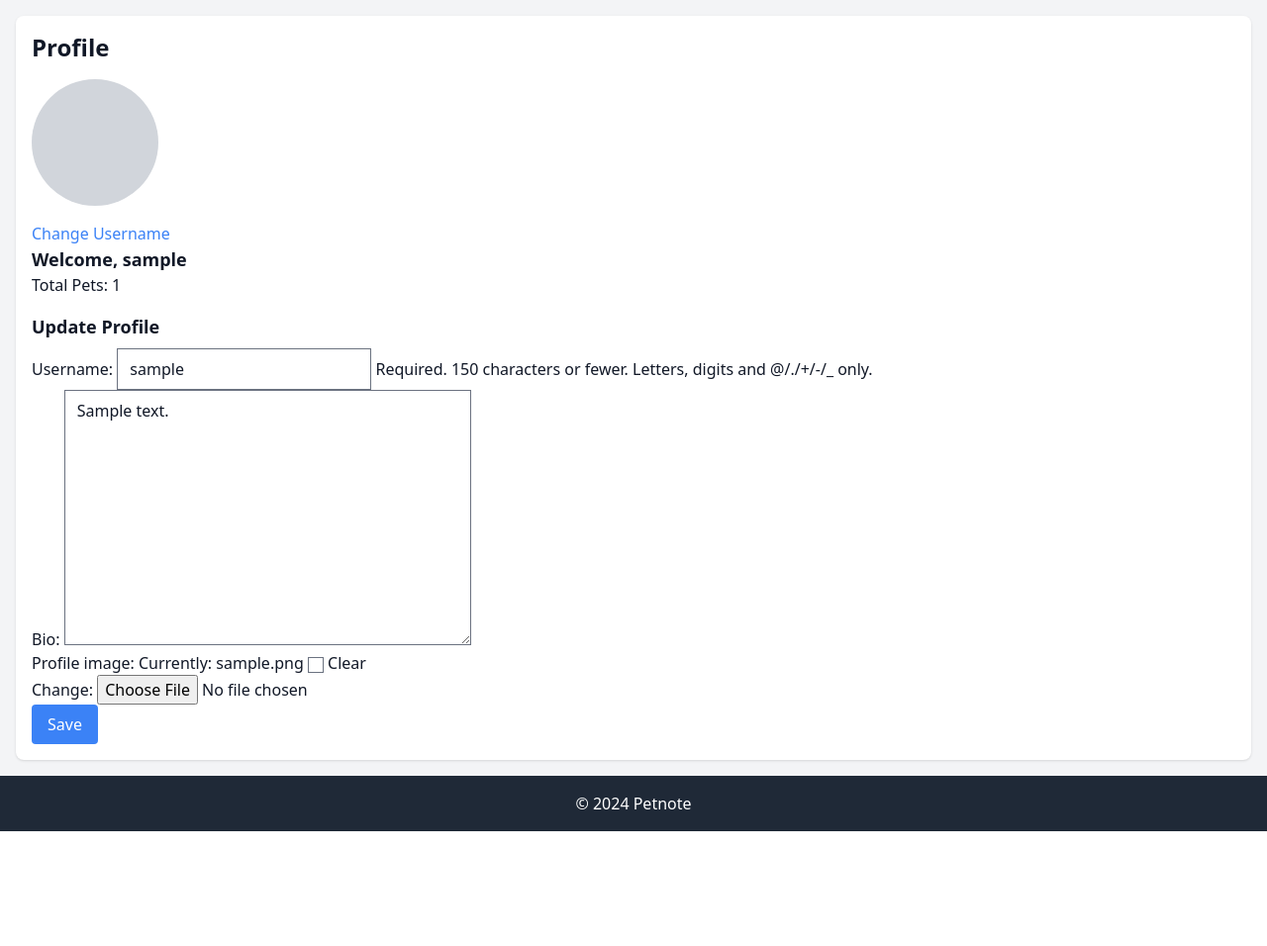
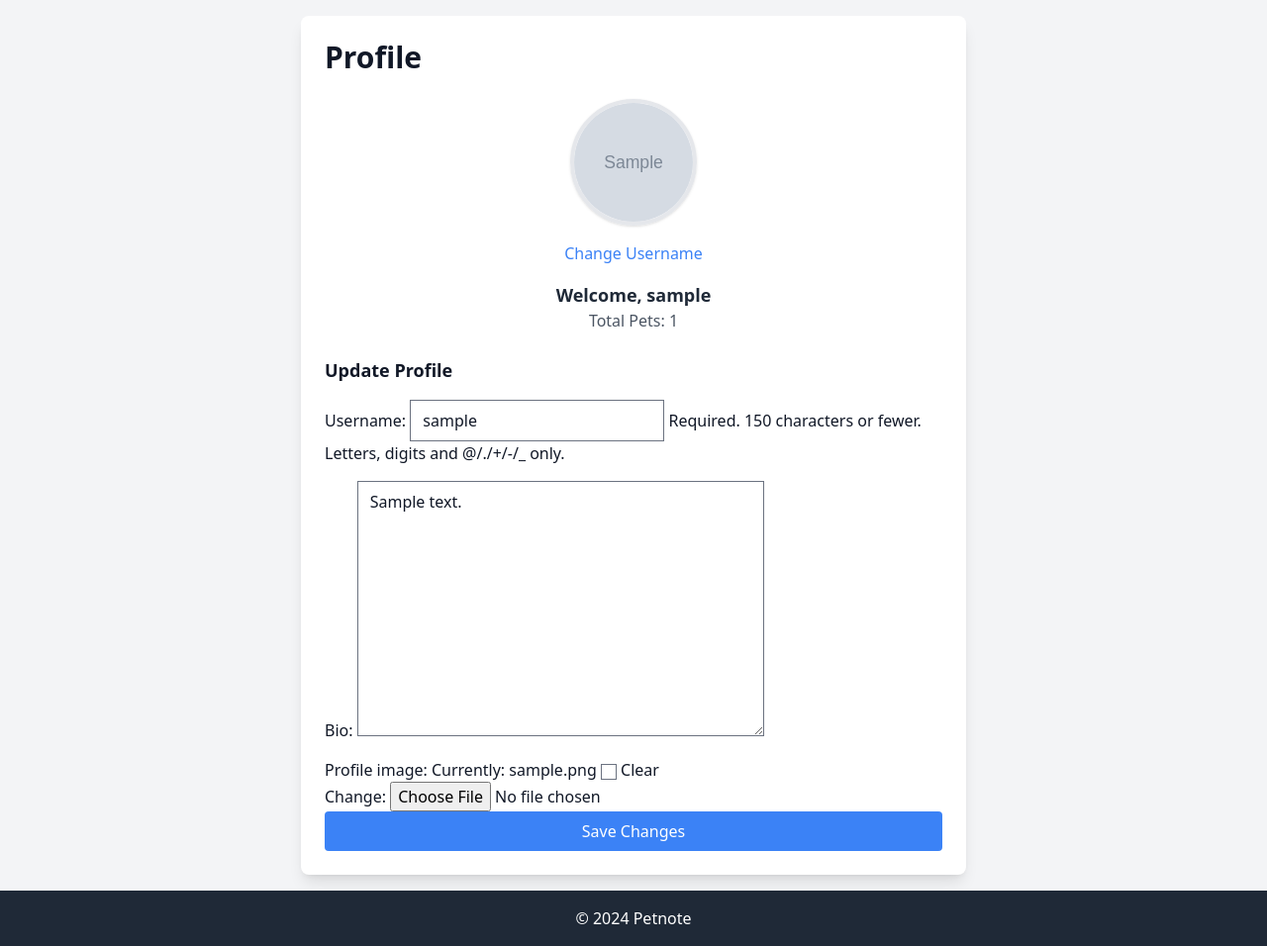
Before and after one commit to SamTheSoftwareEngineer/Petnote, a Django app: page /profile/ in a window 1280 px wide. Shown: the part 56-1012 px from the top of the page at 99% size. Before the commit the page ends 896 px from the top, so only its background shows below. Run offline with Django 5.2, Linux system fonts and the light colour scheme; a user stored in the database is signed in; tables that the repository leaves empty hold one stand-in row (values such as "Sample post"); grey boxes marked "Sample" are stand-in pictures; parts of the project's set-up code (start-up, migrations or seed data) failed here and were passed over; some libraries are stand-ins or nearby versions.

Commit message:
Changed profile styling

```diff
--- a/petnote_core/templates/core/profile.html
+++ b/petnote_core/templates/core/profile.html
@@ -3,28 +3,49 @@
 {% block title %}Profile{% endblock %}
 
 {% block content %}
-<div class="bg-white p-4 shadow rounded-lg">
-    <h1 class="text-2xl font-bold mb-4">Profile</h1>
-    {% if profile.image %}
-        <img src="{{ profile.image.url }}" alt="Profile Picture" class="w-32 h-32 rounded-full mb-4">
+<div class="min-h-screen flex items-center justify-center bg-gray-100">
+    <div class="bg-white p-6 shadow-lg rounded-lg w-full max-w-2xl">
+        <h1 class="text-3xl font-bold mb-6">Profile</h1>
+
+        <!-- Profile Image -->
+        <div class="flex flex-col items-center">
+            {% if user.profile_image %}
+                <img src="{{ user.profile_image.url }}" alt="Profile Picture" class="w-32 h-32 rounded-full mb-4 border-4 border-gray-300 shadow">
             {% else %}
                 <div class="w-32 h-32 rounded-full bg-gray-300 mb-4"></div>
             {% endif %}
+        </div>
 
+        <!-- Change Username -->
+        <div class="text-center">
             <a href="{% url 'update_username' %}" class="text-blue-500 hover:underline">Change Username</a>
+        </div>
 
-    <h2 class="text-lg font-semibold">Welcome, {{ request.user.username }}</h2>
+        <!-- Welcome Message -->
+        <h2 class="text-lg font-semibold text-gray-800 text-center mt-4">
+            Welcome, {{ request.user.username }}
+        </h2>
+
+        <!-- Pet Count -->
+        <p class="text-center text-gray-600">
             {% if pets_count %}
-        <p>Total Pets: {{ pets_count }}</p>
+                Total Pets: {{ pets_count }}
             {% else %}
-        <p> No pets logged yet </p>
+                No pets logged yet
             {% endif %}
+        </p>
 
-    <h3 class="text-lg font-semibold mt-4">Update Profile</h3>
-    <form method="post" enctype="multipart/form-data" class="mt-2">
+        <!-- Update Profile -->
+        <h3 class="text-lg font-semibold mt-6">Update Profile</h3>
+        <form method="post" enctype="multipart/form-data" class="mt-4">
             {% csrf_token %}
+            <div class="space-y-4">
                 {{ form.as_p }}
-        <button type="submit" class="bg-blue-500 text-white px-4 py-2 rounded">Save</button>
+            </div>
+            <button type="submit" class="w-full bg-blue-500 text-white px-4 py-2 rounded hover:bg-blue-600">
+                Save Changes
+            </button>
         </form>
     </div>
+</div>
 {% endblock %}
```
Lines whose indentation alone changed are shown as unchanged.
